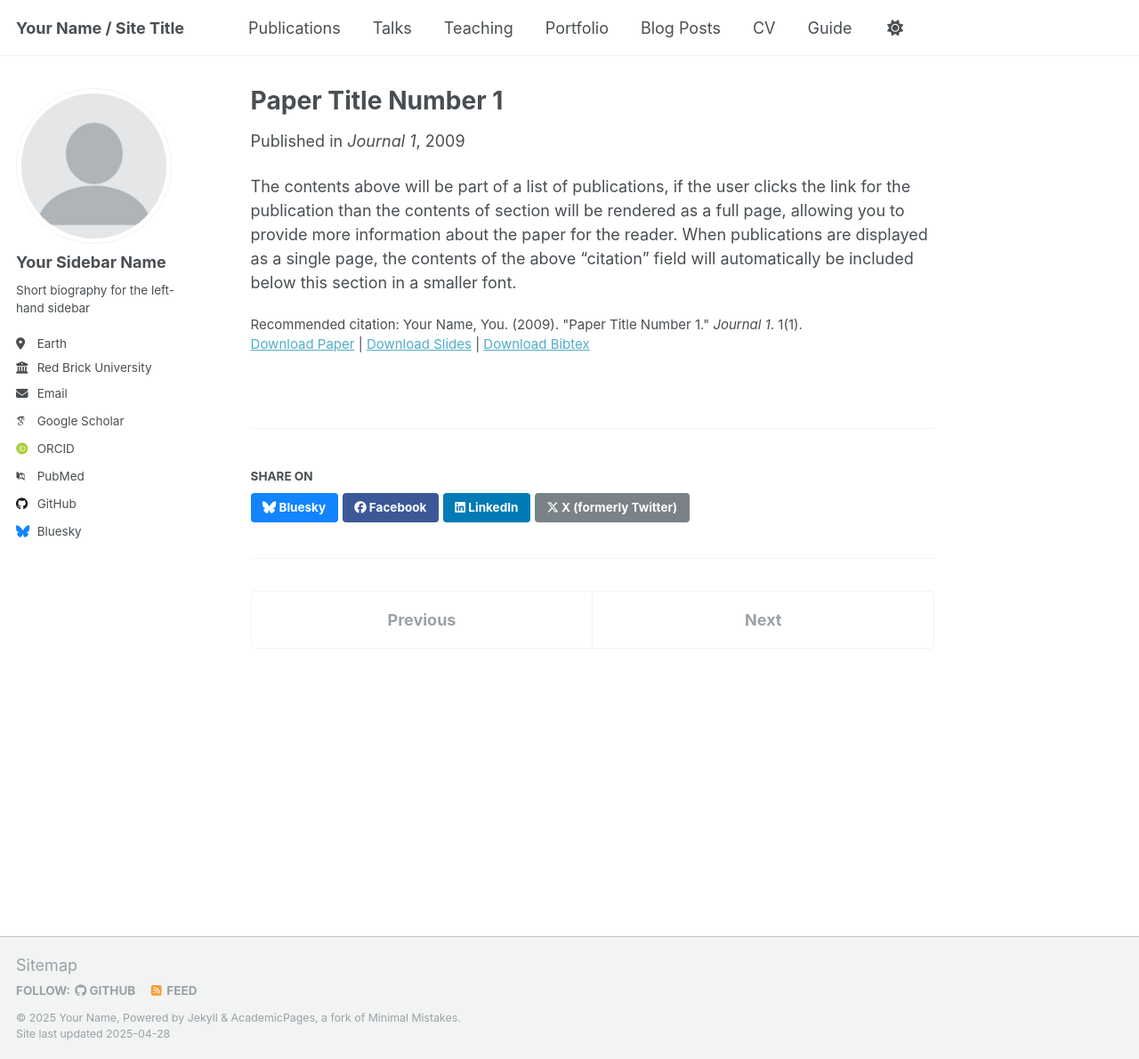
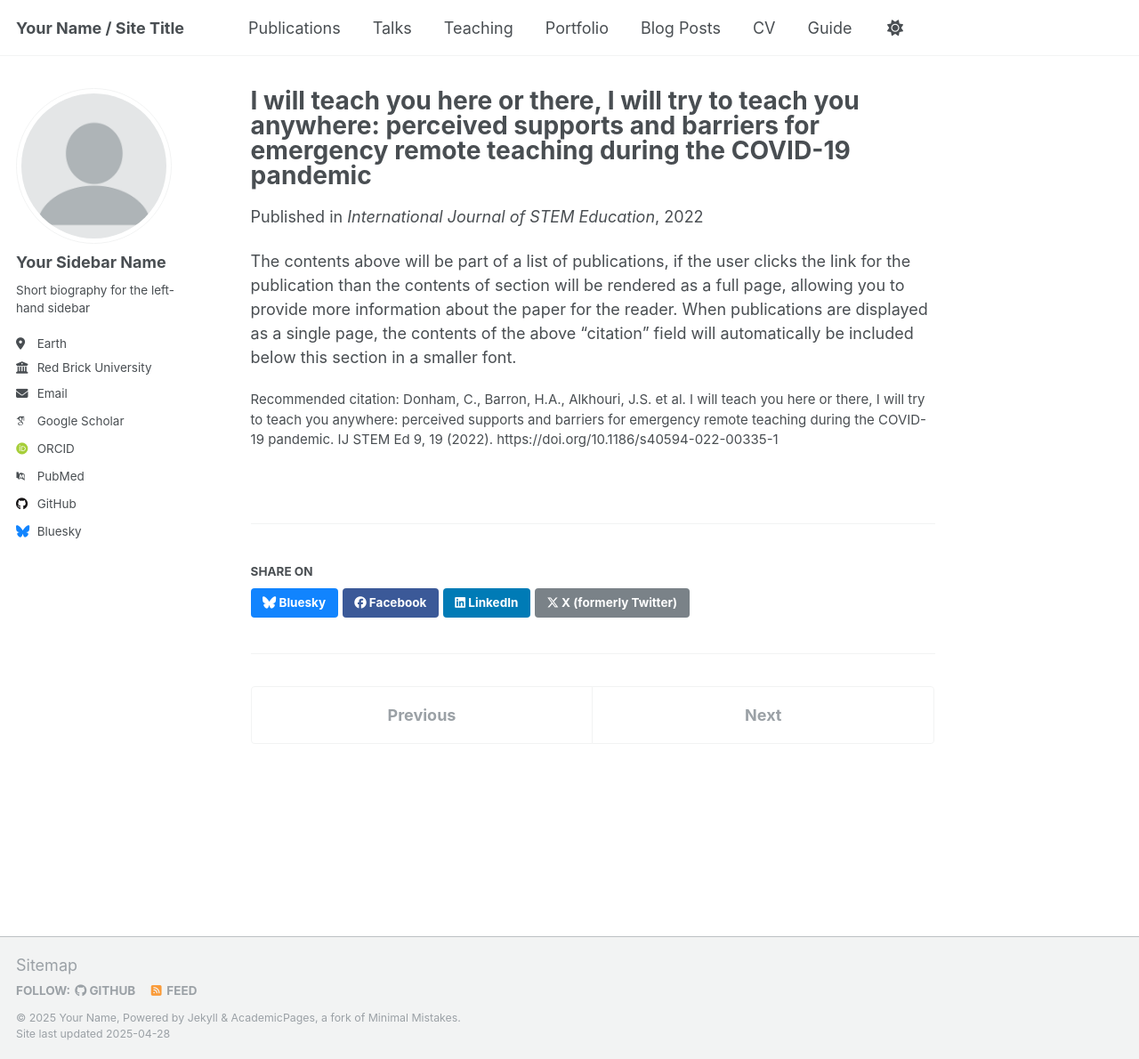
Before and after one commit to drcristielab/drcristielab.github.io, a Jekyll site: the page built from _publications/2009-10-01-paper-title-number-1.md, in a window 1280 px wide and 1190 px high. Shown: the whole window at 89% size. Built offline with Jekyll 4.4.1, drawn with Linux system fonts in a browser that asks for light colours; some web fonts are replaced.

Commit message:
Update 2009-10-01-paper-title-number-1.md

```diff
--- a/_publications/2009-10-01-paper-title-number-1.md
+++ b/_publications/2009-10-01-paper-title-number-1.md
@@ -1,14 +1,11 @@
 ---
-title: "Paper Title Number 1"
+title: "I will teach you here or there, I will try to teach you anywhere: perceived supports and barriers for emergency remote teaching during the COVID-19 pandemic"
 collection: publications
 category: manuscripts
-permalink: /publication/2009-10-01-paper-title-number-1
-excerpt: 'This paper is about the number 1. The number 2 is left for future work.'
-date: 2009-10-01
-venue: 'Journal 1'
-slidesurl: 'http://academicpages.github.io/files/slides1.pdf'
-paperurl: 'http://academicpages.github.io/files/paper1.pdf'
-bibtexurl: 'http://academicpages.github.io/files/bibtex1.bib'
-citation: 'Your Name, You. (2009). &quot;Paper Title Number 1.&quot; <i>Journal 1</i>. 1(1).'
+permalink: https://link.springer.com/article/10.1186/s40594-022-00335-1
+excerpt: 'This study examined how instructors and students at a Minority-Serving Institution perceived supports and barriers during the sudden shift to emergency remote teaching (ERT) during COVID-19. The research found that both groups identified more barriers than supports, highlighting issues like technological challenges and mental health strain, and emphasized the need for better institutional communication and resource access to support future emergency transitions.'
+date: 2022-02-19
+venue: 'International Journal of STEM Education'
+citation: 'Donham, C., Barron, H.A., Alkhouri, J.S. et al. I will teach you here or there, I will try to teach you anywhere: perceived supports and barriers for emergency remote teaching during the COVID-19 pandemic. IJ STEM Ed 9, 19 (2022). https://doi.org/10.1186/s40594-022-00335-1'
 ---
 The contents above will be part of a list of publications, if the user clicks the link for the publication than the contents of section will be rendered as a full page, allowing you to provide more information about the paper for the reader. When publications are displayed as a single page, the contents of the above "citation" field will automatically be included below this section in a smaller font.
```
